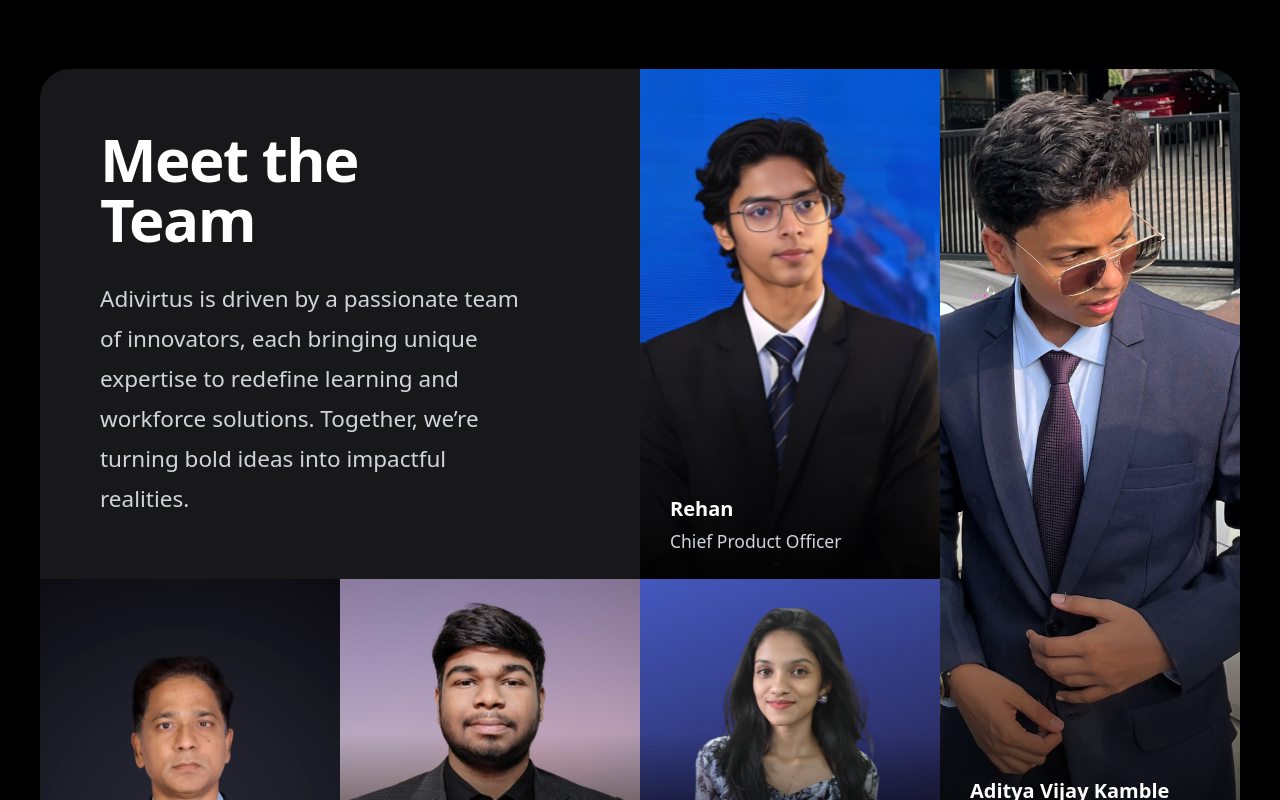
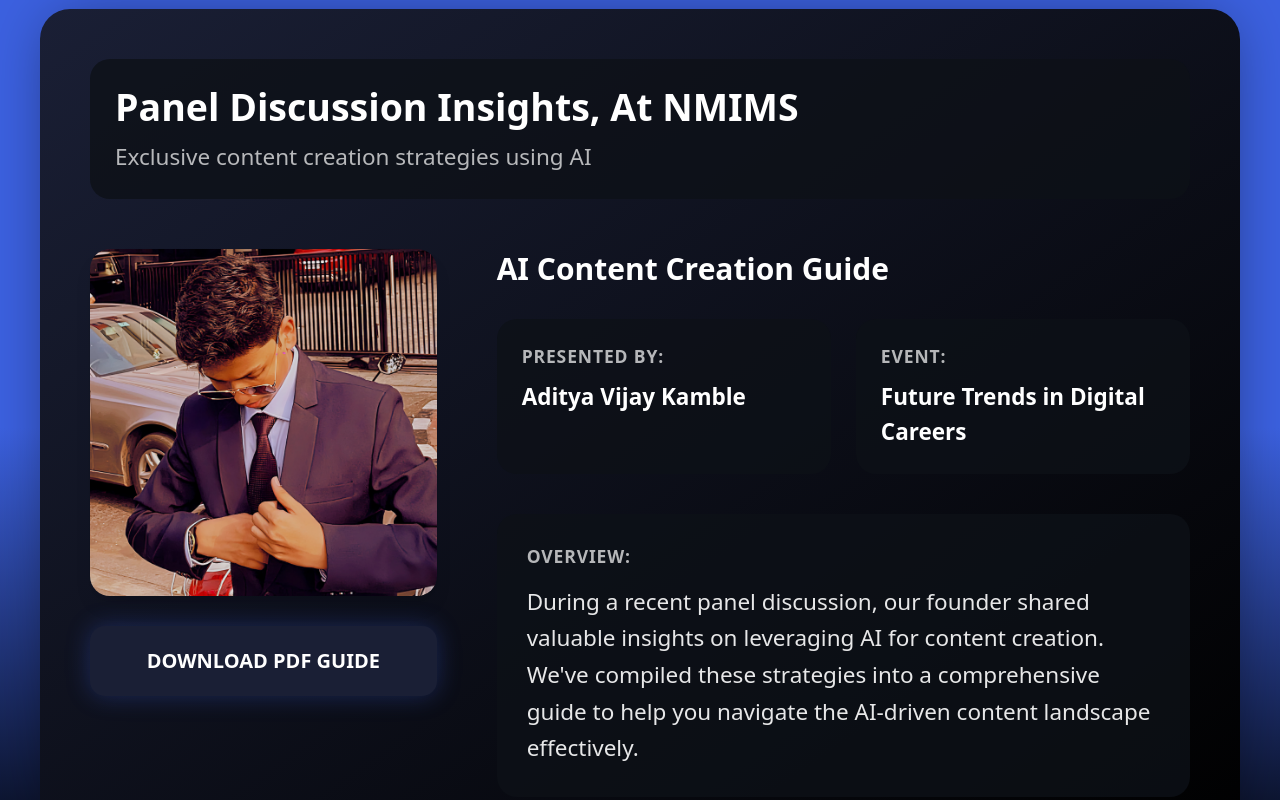
Before and after one commit to LordAK7/adivirtus, a React (Vite) app: page / in a window 1280 px wide. Shown: the part 5240-6040 px from the top of the page. Built offline with nearby package versions, Linux system fonts and the light colour scheme.

Commit message:
Add nmims resource component

```diff
--- a/src/App.jsx
+++ b/src/App.jsx
@@ -7,6 +7,8 @@ import Vision from './components/Vision';
 import Team from './components/Team';
 import Time from './components/Time';
 import Footer from './components/Footer';
+import Resource from './components/Resource';
+
 function App() {
   return (
     <div>
@@ -26,6 +28,11 @@ function App() {
         </section>
         <section id="vision">
           <Vision />
+
+          <section id="resource">
+          <Resource />
+        </section>
+
         </section>
         <section id="team">
           <Team />
--- /dev/null
+++ b/src/components/Resource.jsx
@@ -0,0 +1,136 @@
+import { motion } from 'framer-motion';
+import { useInView } from 'framer-motion';
+import { useRef } from 'react';
+
+const Resource = () => {
+  const ref = useRef(null);
+  const isInView = useInView(ref, { once: true, margin: "-100px" });
+
+  const containerVariants = {
+    hidden: { opacity: 0 },
+    visible: {
+      opacity: 1,
+      transition: {
+        duration: 0.6,
+        staggerChildren: 0.2
+      }
+    }
+  };
+
+  const itemVariants = {
+    hidden: { y: 20, opacity: 0 },
+    visible: {
+      y: 0,
+      opacity: 1,
+      transition: { duration: 0.6, ease: "easeOut" }
+    }
+  };
+
+  return (
+    <motion.section
+      ref={ref}
+      initial="hidden"
+      animate={isInView ? "visible" : "hidden"}
+      variants={containerVariants}
+      className="py-8 bg-[#3C61E0] bg-gradient-to-b from-[#3C61E0] via-[#3C61E0]/90 to-black sm:py-12"
+    >
+      <div className="px-4 mx-auto sm:px-6 lg:px-8 max-w-7xl">
+        <motion.div
+          variants={itemVariants}
+          className="max-w-6xl mx-auto overflow-hidden bg-gradient-to-br from-[#1a1f35] to-black rounded-3xl shadow-[0_0_50px_-12px_rgba(0,0,0,0.5)]"
+        >
+          <div className="p-8 sm:p-10">
+            <motion.div
+              variants={itemVariants}
+              className="mb-10 p-5 rounded-2xl bg-[#0d1117]/80"
+            >
+              <h2 className="text-3xl font-bold text-white">
+                Panel Discussion Insights, At NMIMS
+              </h2>
+              <p className="mt-2 text-lg font-medium text-white/70">
+                Exclusive content creation strategies using AI
+              </p>
+            </motion.div>
+
+            <div className="flex flex-col md:flex-row md:items-start md:space-x-12">
+              <div className="md:w-1/3">
+                <div className="relative group">
+                  <img
+                    className="relative object-cover w-full h-auto rounded-2xl shadow-lg transition duration-500 group-hover:scale-[1.02] group-hover:shadow-xl"
+                    src="/Team/MiniGod.png"
+                    alt="Founder at Panel Discussion"
+                  />
+                </div>
+
+                <motion.div
+                  variants={itemVariants}
+                  className="mt-6"
+                >
+                  <a
+                    href="/AI.ContentCreation.pdf"
+                    download
+                    className="relative inline-flex items-center justify-center w-full px-6 py-4 text-base font-semibold
+                    text-white bg-[#1a1f35] rounded-xl
+                    hover:bg-[#252b47] transition-all duration-300
+                    shadow-[0_0_20px_rgba(60,97,224,0.3)]
+                    hover:shadow-[0_0_30px_rgba(60,97,224,0.5)]
+                    before:absolute before:inset-0
+                    before:p-[2px]
+                    before:bg-gradient-to-r before:from-[#ff0000] before:via-[#00ff00] before:to-[#0000ff]
+                    before:rounded-xl
+                    before:content-['']
+                    before:animate-[border-rotate_3s_linear_infinite]
+                    before:-z-10
+                    hover:before:bg-gradient-to-r
+                    hover:before:from-[#ff0000] hover:before:via-[#00ff00] hover:before:to-[#0000ff]
+                    overflow-hidden"
+                    role="button"
+                  >
+                    DOWNLOAD PDF GUIDE
+                  </a>
+                </motion.div>
+              </div>
+
+              <div className="mt-8 md:mt-0 md:w-2/3">
+                <h3 className="text-2xl font-bold text-white mb-6">
+                  AI Content Creation Guide
+                </h3>
+
+                <ul className="grid grid-cols-1 md:grid-cols-2 gap-5 mb-8">
+                  <motion.li
+                    variants={itemVariants}
+                    className="flex flex-col space-y-2 p-5 rounded-2xl bg-[#0d1117]/80"
+                  >
+                    <p className="text-sm font-semibold text-white/70 uppercase tracking-wider">PRESENTED BY:</p>
+                    <p className="text-lg font-semibold text-white">Aditya Vijay Kamble</p>
+                  </motion.li>
+
+                  <motion.li
+                    variants={itemVariants}
+                    className="flex flex-col space-y-2 p-5 rounded-2xl bg-[#0d1117]/80"
+                  >
+                    <p className="text-sm font-semibold text-white/70 uppercase tracking-wider">EVENT:</p>
+                    <p className="text-lg font-semibold text-white">Future Trends in Digital Careers</p>
+                  </motion.li>
+                </ul>
+
+                <motion.div
+                  variants={itemVariants}
+                  className="p-6 rounded-2xl bg-[#0d1117]/80"
+                >
+                  <p className="text-sm font-semibold text-white/70 uppercase tracking-wider mb-3">OVERVIEW:</p>
+                  <p className="text-lg text-white/90 leading-relaxed">
+                    During a recent panel discussion, our founder shared valuable insights on leveraging AI for content creation.
+                    We've compiled these strategies into a comprehensive guide to help you navigate the AI-driven content landscape effectively.
+                  </p>
+                </motion.div>
+              </div>
+            </div>
+          </div>
+        </motion.div>
+      </div>
+    </motion.section>
+  );
+};
+
+export default Resource;
--- a/src/components/Team.jsx
+++ b/src/components/Team.jsx
@@ -27,7 +27,7 @@ const teamMembers = [
   },
   {
     name: "Gauri Dhuri",
-    role: "HR & Secretary",
+    role: "HR & Secretary to CEO",
     image: "/Team/Gauri.png"
   },
   {
```
Also changed, not shown: public/Team/MiniGod.png (added), src/components/Hero.jsx (line endings or trailing spaces), 1 other file (tests, documents, lock files or other folders).
